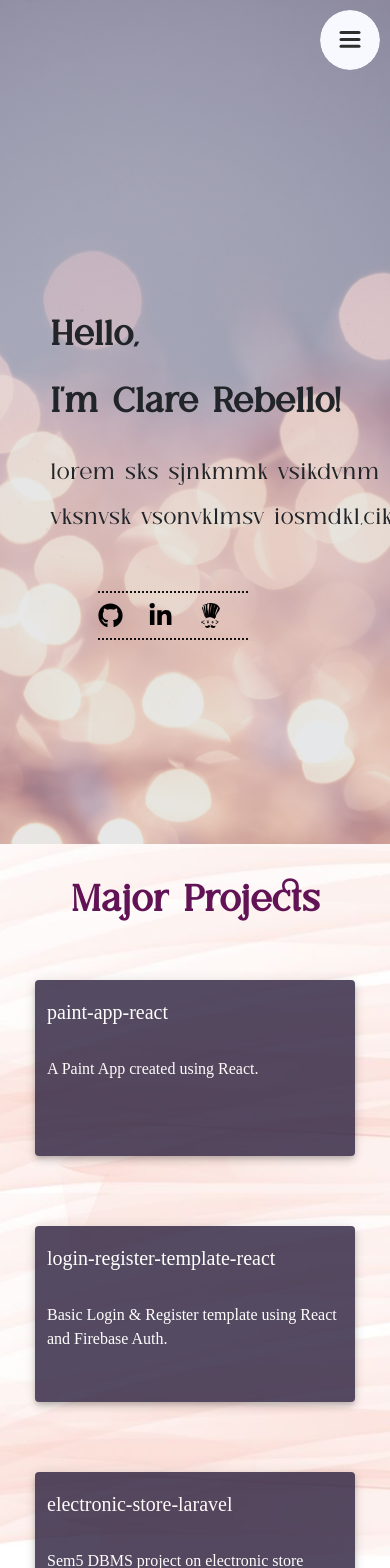
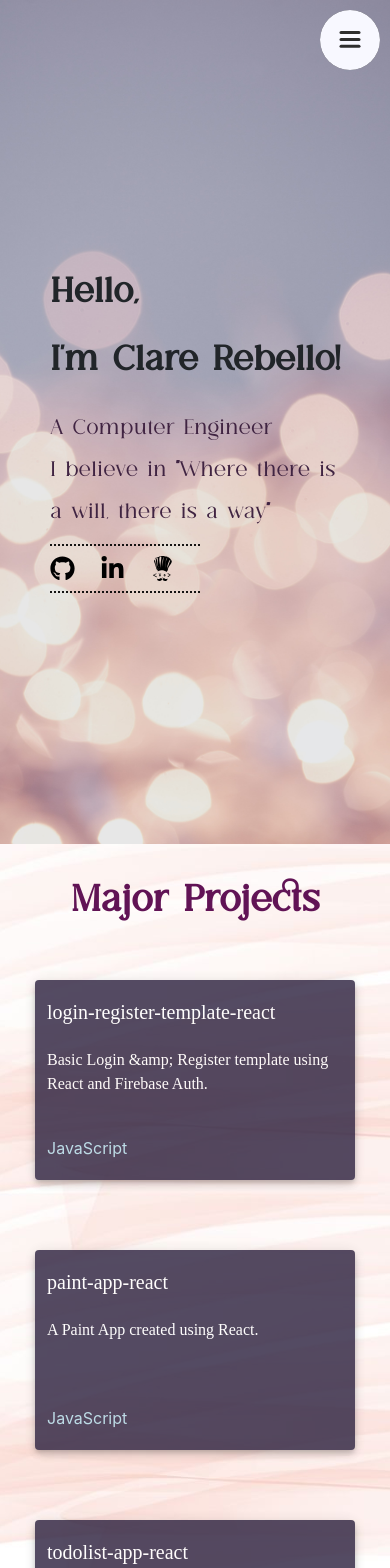
Before and after one commit to clare0901/portfolio, a React (Create React App) app: page / in a window 390 px wide. Shown: the top 1568 px of the page. Built offline with nearby package versions, Linux system fonts and the light colour scheme.

Commit message:
responsive home page

```diff
--- a/src/App.css
+++ b/src/App.css
@@ -1,7 +1,3 @@
-/* #8c297d */
-
-
-
 @font-face {
   font-family: BreadleySerifRegular;
   src: url("./fonts/BreadleySerifRegular.ttf");
@@ -53,12 +49,11 @@ nav {
   width: 300px;
 }
 .background {
-  position: absolute;
+  position: fixed;
   top: 0;
   right: 0;
   bottom: 0;
   width: 300px;
-  /* background: rgba(0, 0, 0, 0.589); */
   background: rgba(0, 0, 0, 0.781);
 }
 
@@ -71,7 +66,7 @@ button {
   -moz-user-select: none;
   -ms-user-select: none;
   cursor: pointer;
-  position: absolute;
+  position:fixed;
   top: 10px;
   right: 10px;
   width: 60px;
@@ -89,7 +84,7 @@ ul {
   font-size: 22px;
   overflow-y: hidden;
   padding: 25px;
-  position: absolute;
+  position: fixed;
   top: 100px;
   width: 300px;
 }
@@ -127,13 +122,10 @@ li {
   /* background-repeat: no-repeat; */
   background-size: cover;
   width: 100vw;
-  /* height: 100vh; */
 }
 
 .home-page-icons{
-  position: absolute;
-  left: 25%;
-  top: 70%;
+  position: static;
   font-size: 25px;
   border-top: 2px solid rgba(0, 0, 0, 0.911);
   border-bottom: 2px solid rgba(0, 0, 0, 0.911);
@@ -142,6 +134,11 @@ li {
   border-right: none;
   width: 150px;
   padding: 2px 0px 5px 0px;
+  text-align: left;
+}
+
+.home-page-icons-div{
+ width: 560px;
 }
 
 .github, .linkedin, .codechef{
@@ -159,6 +156,7 @@ li {
   display: flex;
   justify-content: center;
   align-items: center;
+  flex-direction: column;
 }
 
 .name,
@@ -170,17 +168,32 @@ li {
   text-align: left;
   font-weight: bold;
   font-size: 45px;
+  padding-right: 20px;
 }
 
 .intro-line {
-  font-size: 30px;
+  width: 100%;
+  color: #402442;
+  font-size: 28px;
+  padding-right: 50px;
+}
+
+@media only screen and (max-width: 565px){
+  .home-page-icons-div{
+    width: 100%;
+  }
+}
+
+@media only screen and (max-width: 651px){
+  .intro-line{
+    width: 90%;
+  }
 }
 
 @media only screen and (max-width: 767px){
   .main-div{
     margin: 0px 50px 0px 50px;
   }
-
 }
 
 /* Home ends here  */
@@ -198,7 +211,7 @@ li {
 
 .about-card {
   background-color: rgba(0, 0, 0, 0.767);
-  margin: 80px;
+  margin: 50px 70px 70px 70px;
   padding: 20px;
   border-radius: 10px;
 }
@@ -239,6 +252,23 @@ li {
   letter-spacing: 0.8px;
 }
 
+.about-name{
+  font-size:22px;
+  border-bottom: 2px solid #af9bae;
+  width: 35%;
+}
+
+.organization, .location{
+  font-size: 22px;
+  margin: 0 2px 1px 0;
+}
+
+@media only screen and (max-width:821px){
+  .about-name{
+    width:100%;
+  }
+}
+
 @media only screen and (max-width:520px){
   .my-picture{
     width:250px;
@@ -265,101 +295,13 @@ li {
   padding-bottom: 100px;
 }
 
+.makeStyles-root-1, .makeStyles-root-8{
+  overflow: hidden;
+}
 
 /* Major Projects ends here */
 
-/* Footer */
-
-.grid {
-  background-color: rgb(20, 20, 20);
-  /* height: 365px; */
-  width: 100vw;
-}
-
-.grid-item {
-  padding-top: 35px;
-}
-
-.grid-item > ul {
-  position: static;
-  color:#e0c5e2;
-  font-size: 20px;
-  /* font-weight: 200; */
-  padding: 0px;
-  width: 100%;
-}
-
-.grid-item > ul > li{
-  margin: 0px;
-  align-items:start;
-  display: block;
-  cursor: auto;
-}
-
-.footer-title{
-  font-size: 23px;
-  color:#e0c5e2;
-  margin: 5px 0px 5px 0px;
-  border-bottom: 1px solid white;
-  width: 30%;
-}
-
-.footer-link{
-  color: #bb4caa;
-  padding-left: 10px;
-}
-
-.footer-link:hover{
-  color: #bb4caa;
-  text-decoration: none;
-}
-
-.footer-internal-link{
-  color:#e0c5e2;
-}
-
-.footer-internal-link:hover{
-  color: #e0c5e2;
-  text-decoration: none;
-}
-
-.copyright{
-  text-align: center;
-  color: #e0c5e2;
-  font-size: 16px;
-}
-
-@media only screen and (max-width: 991px) {
-  .grid{
-    text-align: center;
-  }
-  .footer-title{
-    display: inline;
-  }
-}
-
-@media only screen and (max-width: 767px){
-  .grid{
-    text-align: center;
-  }
-  .footer-title{
-    display: inline;
-  }
-}
-
-@media only screen and (max-width: 450px){
-  .footer-link{
-    display: block;
-  }
-  .copyright{
-    padding: 2px;
-  }
-}
-
-/* Footer ends here */
-
 /* Timeline starts here */
-
 
 /* main div */
 .timeline-container{
@@ -369,10 +311,7 @@ li {
   /* background-repeat: no-repeat; */
   background-size: cover;
   width: 100vw;
-  /* height: 100vh; */
-  /* padding: 0 0 80px 0; */
 }
-
 
 /* main container */
 .main-timeline {
@@ -649,3 +588,91 @@ li {
 }
 
 /* Timeline ends here */
+
+/* Footer */
+
+.grid {
+  background-color: rgb(20, 20, 20);
+  width: 100vw;
+}
+
+.grid-item {
+  padding-top: 35px;
+}
+
+.grid-item > ul {
+  position: static;
+  color:#e0c5e2;
+  font-size: 20px;
+  padding: 0px;
+  width: 100%;
+}
+
+.grid-item > ul > li{
+  margin: 0px;
+  align-items:start;
+  display: block;
+  cursor: auto;
+}
+
+.footer-title{
+  font-size: 23px;
+  color:#e0c5e2;
+  margin: 5px 0px 5px 0px;
+  border-bottom: 1px solid white;
+  width: 30%;
+}
+
+.footer-link{
+  color: #bb4caa;
+  padding-left: 10px;
+}
+
+.footer-link:hover{
+  color: #bb4caa;
+  text-decoration: none;
+}
+
+.footer-internal-link{
+  color:#e0c5e2;
+}
+
+.footer-internal-link:hover{
+  color: #e0c5e2;
+  text-decoration: none;
+}
+
+.copyright{
+  text-align: center;
+  color: #e0c5e2;
+  font-size: 16px;
+}
+
+@media only screen and (max-width: 991px) {
+  .grid{
+    text-align: center;
+  }
+  .footer-title{
+    display: inline;
+  }
+}
+
+@media only screen and (max-width: 767px){
+  .grid{
+    text-align: center;
+  }
+  .footer-title{
+    display: inline;
+  }
+}
+
+@media only screen and (max-width: 450px){
+  .footer-link{
+    display: block;
+  }
+  .copyright{
+    padding: 2px;
+  }
+}
+
+/* Footer ends here */
--- a/src/Data.js
+++ b/src/Data.js
@@ -1,10 +1,10 @@
 export const Data = [
-    {"owner":"clare0901","name":"paint-app-react","html_url":"https://github.com/clare0901/paint-app-react","description":"A Paint App created using React.","language":"JavaScript","stars":0,"forks":0},
-    {"owner":"clare0901","name":"login-register-template-react","html_url":"https://github.com/clare0901/login-register-template-react","description":"Basic Login & Register template using React and Firebase Auth.","language":"JavaScript","stars":0,"forks":0},
-    {"owner":"katerebello","name":"electronic-store-laravel","html_url":"https://github.com/katerebello/electronic-store-laravel","description":"Sem5 DBMS project on electronic store management system done using laravel(php framework)","language":"Blade","stars":0,"forks":0},
-    {"owner":"katerebello","name":"laravel_project","html_url":"https://github.com/katerebello/laravel_project","description":"SEM5 wdl project,An Instagram clone using Laravel(php framework)","language":"PHP","stars":0,"forks":0},
-    {"owner":"clare0901","name":"basic-react-app","html_url":"https://github.com/clare0901/basic-react-app","description":"A counter app build in React.","language":"JavaScript","stars":0,"forks":0},
-    {"owner":"clare0901","name":"Python","html_url":"https://github.com/clare0901/Python","description":"All Algorithms implemented in Python","language":"Python","stars":0,"forks":0}
+    {"name":"login-register-template-react","html_url":"https://github.com/clare0901/login-register-template-react","description":"Basic Login &amp; Register template using React and Firebase Auth.","language":"JavaScript","stars":0,"forks":0},
+    {"name":"paint-app-react","html_url":"https://github.com/clare0901/paint-app-react","description":"A Paint App created using React.","language":"JavaScript","stars":0,"forks":0},
+    {"name":"todolist-app-react","html_url":"https://github.com/clare0901/todolist-app-react","description":"A TodoList App made using React which has Add and Delete task functionality.","language":"JavaScript","stars":0,"forks":0},
+    {"name":"calculator-app-react","html_url":"https://github.com/clare0901/calculator-app-react","description":"A basic calculator made using React wherein you can do simple math calculations.","language":"JavaScript","stars":0,"forks":0},
+    {"name":"electronic-store-laravel","html_url":"https://github.com/katerebello/electronic-store-laravel","description":"Sem5 DBMS project on electronic store management system done using laravel(php framework)","language":"Blade","stars":0,"forks":0},
+    {"name":"laravel_project","html_url":"https://github.com/katerebello/laravel_project","description":"SEM5 wdl project,An Instagram clone using Laravel(php framework)","language":"PHP","stars":0,"forks":0}
 ]
 
 export const skills = [
--- a/src/components/Home.js
+++ b/src/components/Home.js
@@ -1,19 +1,18 @@
-import React,{useEffect} from "react";
-import NavButton from './NavButton';
-import MajorProjects from './MajorProjects';
-import Footer from './Footer';
-import {FaGithub, FaLinkedinIn } from "react-icons/fa"
+import React, { useEffect } from "react";
+import NavButton from "./NavButton";
+import MajorProjects from "./MajorProjects";
+import Footer from "./Footer";
+import { FaGithub, FaLinkedinIn } from "react-icons/fa";
 import { SiCodechef } from "react-icons/si";
-import {Link} from 'react-router-dom'
-import '../App.css'
-import AOS from 'aos';
-import 'aos/dist/aos.css';
+import { Link } from "react-router-dom";
+import "../App.css";
+import AOS from "aos";
+import "aos/dist/aos.css";
 
 function Home() {
-
-  useEffect(()=>{
-    AOS.init({duration:1000})
-  },[])
+  useEffect(() => {
+    AOS.init({ duration: 1000 });
+  }, []);
 
   return (
     <>
@@ -25,7 +24,8 @@ function Home() {
               className="name"
               data-aos="fade-down"
               data-aos-easing="linear"
-              data-aos-duration="1500">
+              data-aos-duration="1500"
+            >
               Hello, <br /> I'm Clare Rebello!
             </p>
             <p
@@ -33,22 +33,35 @@ function Home() {
               data-aos="fade-zoom-in"
               data-aos-easing="ease-in-back"
               data-aos-delay="300"
-              data-aos-offset="0">lorem sks sjnkmmk vsikdvnm vksnvsk vsonvklmsv iosmdkl,cik
+              data-aos-offset="0"
+            >
+              A Computer Engineer <br /> I believe in <strong>"</strong>Where
+              there is a will, there is a way<strong>"</strong>
             </p>
           </div>
+          <div className="home-page-icons-div">
+            <div className="home-page-icons" data-aos="flip-down">
+              <Link to={{ pathname: "https://github.com/clare0901" }}>
+                <FaGithub className="github" />
+              </Link>
+              <Link
+                to={{
+                  pathname: "https://www.linkedin.com/in/clarerebello-2001/",
+                }}
+              >
+                <FaLinkedinIn className="linkedin" />
+              </Link>
+              <Link to={{ pathname: "https://www.codechef.com/users/clare09" }}>
+                <SiCodechef className="codechef" />
+              </Link>
+            </div>
+          </div>
         </div>
-
-        <div className="home-page-icons" data-aos="flip-down">
-          <Link to={{ pathname: "https://github.com/clare0901" }}><FaGithub className="github" /></Link>
-          <Link to={{ pathname: "https://www.linkedin.com/in/clarerebello-2001/" }}><FaLinkedinIn className="linkedin" /></Link>
-          <Link to={{ pathname: "https://www.codechef.com/users/clare09" }}><SiCodechef className="codechef" /></Link>
-        </div>
-
       </div>
       <MajorProjects />
       <Footer />
     </>
   );
-};
+}
 
 export default Home;
--- a/src/components/ProjectCard.js
+++ b/src/components/ProjectCard.js
@@ -1,7 +1,9 @@
 import React,{useEffect} from 'react';
+// import {useState} from 'react';
 import {Link} from 'react-router-dom'
 import { Paper } from '@material-ui/core';
 import {makeStyles} from '@material-ui/core/styles'
+import { BiLink } from "react-icons/bi";
 import AOS from 'aos';
 import 'aos/dist/aos.css';
 
@@ -12,8 +14,9 @@ const useStyles = makeStyles((theme)=>({
         margin: "50px 20px 20px 20px",
         backgroundColor: "#2A1F3D",
         width: theme.spacing(40),
-        height: theme.spacing(22),
+        height: theme.spacing(25),
         color: "white",
+        overflow: "hidden",
         opacity:0.8,
         '&:hover': {
             backgroundColor: "#3a2d52",
@@ -23,7 +26,6 @@ const useStyles = makeStyles((theme)=>({
     projecttitle : {
         opacity: 1,
         paddingTop:"20px",
-        height: "65px",
         textAlign: "left",
         padding: "12px",
         margin: "0px",
@@ -35,23 +37,47 @@ const useStyles = makeStyles((theme)=>({
         fontFamily: "Times New Roman",
         opacity: 1,
         textAlign: "left",
+        height: "100px",
         padding: "12px",
         margin: "0px",
     },
+    projectlink:{
+        paddingLeft: "12px",
+        fontSize:"18px",
+        textAlign:"left",
+        marginTop:"-2px"
+    },
+    language:{
+        float:"left",
+        paddingLeft: "12px",
+        display:"block",
+        textAlign:"left",
+        color:"lightblue"
+    }
 }))
 
 function ProjectCard(props) {
 
+    // const [color, setColor] = useState();
+
     useEffect(()=>{
         AOS.init({duration:1000})
+
+        // fetch("https://raw.githubusercontent.com/ozh/github-colors/master/colors.json")
+        //     .then(( response => response.json()))
+        //     .then(response => { setColor(response)})
+
     },[])
 
     const classes = useStyles();
     return(
-        <Link to={{ pathname: `${props.value.html_url}` }} target="_blank" style={{textDecoration:"none"}}  data-aos='fade-up'>
+        <Link to={{ pathname: `${props.value.html_url}` }} target="_blank" style={{textDecoration:"none", overflow:"hidden"}}  data-aos='fade-up'>
             <Paper elevation={5} className={classes.root}>
                 <h3 className={classes.projecttitle}>{props.value.name}</h3>
                 <p className={classes.description}>{props.value.description}</p>
+                { props.value.language && <p className={classes.language}>{props.value.language}</p>}
+                <p className={classes.projectlink}>{props.value.homepage && <Link to={{pathname:`${props.value.homepage}`}} style={{textDecoration:"none", color:"white"}} ><BiLink/></Link>}</p>
+                {/* <p>{color[props.value.language]} <span>{props.value.language}</span></p> */}
             </Paper>
         </Link>
 
```
Also changed, not shown: src/components/About.js (+19 -5 lines).
